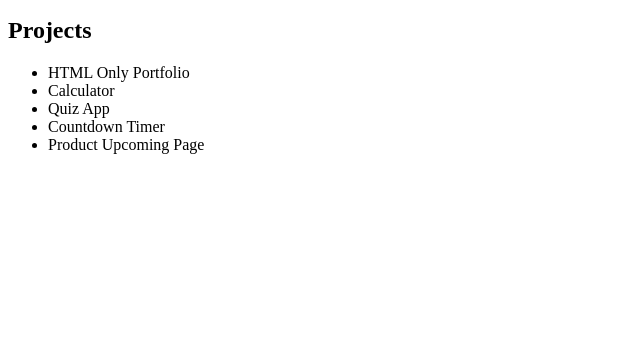
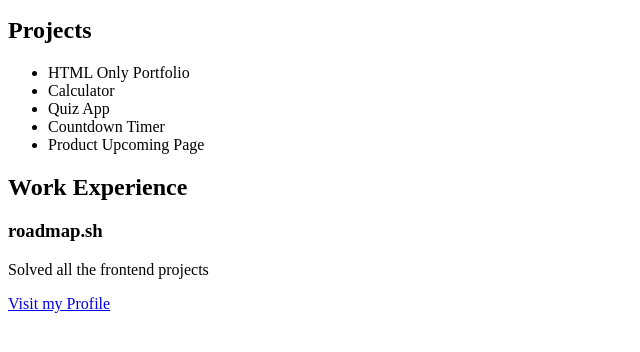
Before and after one commit to capgainschristian/frontend, a plain HTML site: page basic_html_website/index.html in a window 1280 px wide. Shown: the part 176-528 px from the top of the page, without its empty margins (0-640 px from the left). Drawn offline with Linux system fonts and the light colour scheme.

Commit message:
working on basic html website

```diff
--- a/basic_html_website/index.html
+++ b/basic_html_website/index.html
@@ -38,6 +38,15 @@
             </ul>
         </section>
 
+        <section class="work-experience">
+            <h2>Work Experience</h2>
+            <article>
+                <h3>roadmap.sh</h3>
+                <p>Solved all the frontend projects</p>
+                <a href="projects.html">Visit my Profile</a>
+            </article>
+        </section>
+
 
 
 
```
